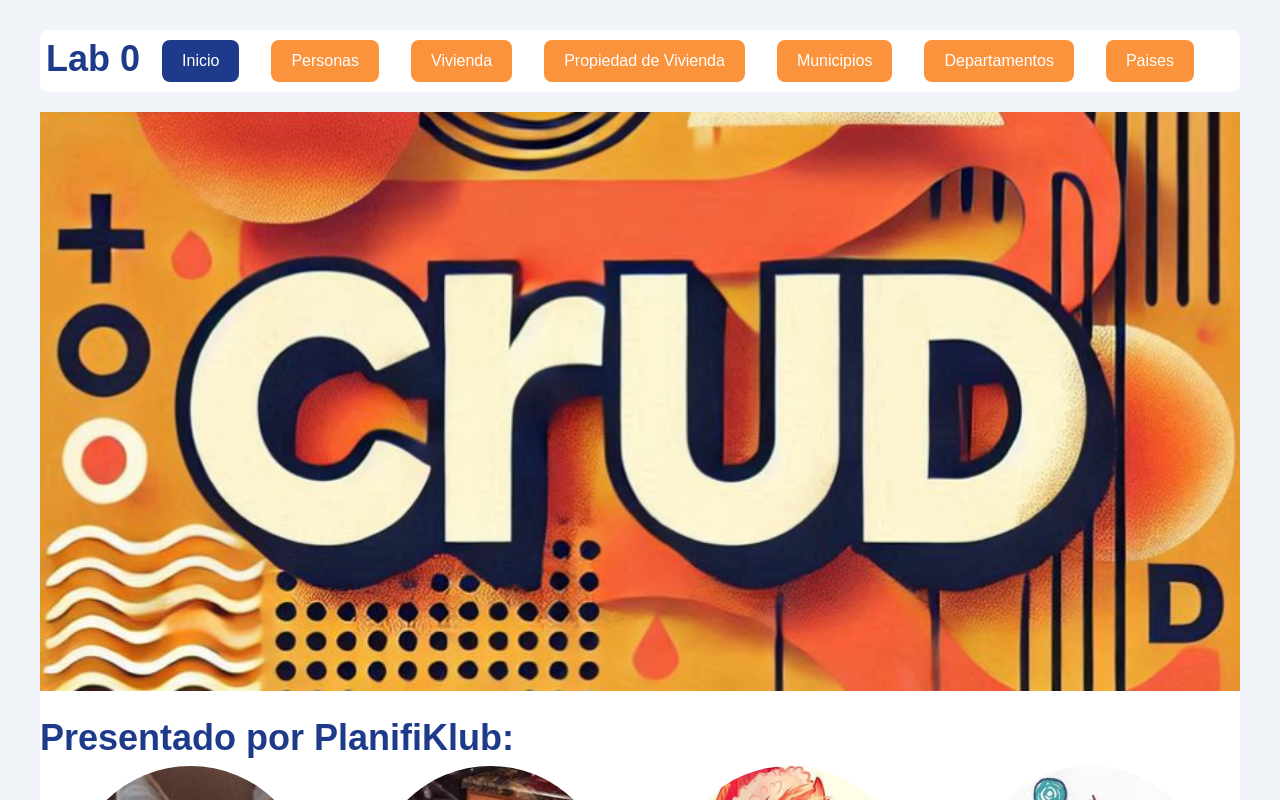
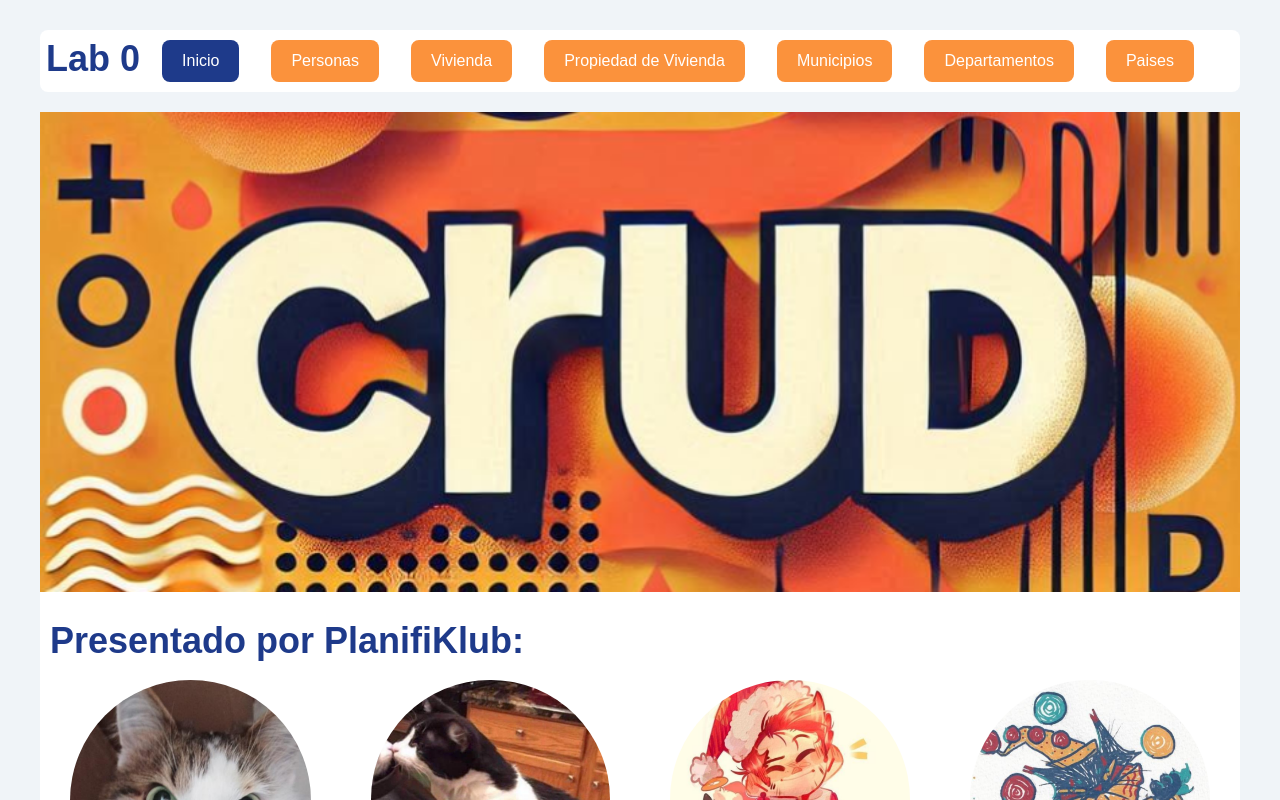
Before and after one commit to luisdiazv/LabZero, a React (Create React App) app: page / in a window 1280 px wide. Shown: the top 800 px of the page. Built offline with nearby package versions, Linux system fonts and the light colour scheme; no server answers.

Commit message:
cambios minimos en el home con front

```diff
--- a/src/Comun.css
+++ b/src/Comun.css
@@ -28,6 +28,19 @@ body {
   border-radius: 8px;
 }
 
+.hero-image {
+  width: 100%;
+  /* Hace que la imagen ocupe todo el ancho de la pantalla */
+  height: 60vh;
+  /* Ajusta la altura de la imagen a un 60% de la altura de la ventana */
+  object-fit: cover;
+  /* Asegura que la imagen cubra todo el espacio, recortándose si es necesario */
+  display: block;
+  /* Elimina cualquier espacio en blanco debajo de la imagen */
+  margin-bottom: 20px;
+  /* Espacio entre la imagen y el contenido debajo */
+}
+
 .home-container {
   width: 100%;
   max-width: 1200px;
@@ -47,7 +60,11 @@ body {
 
 .home-header {
   text-align: start;
-  padding: 10px 0;
+
+  h1 {
+    padding: 0 0 10px 10px;
+  }
+
 }
 
 .list {
--- a/src/Pages/Home.js
+++ b/src/Pages/Home.js
@@ -3,7 +3,11 @@ import React from 'react';
 const Home = () => {
   return (
     <div className="home-container">
-      <img src="/CRUD.png" alt="CRUD" style={{ width: '100%', height: 'auto' }} />
+      <img
+        src="/CRUD.png"
+        alt="CRUD"
+        className="hero-image" // Añadí una clase para poder estilizarla desde el CSS
+      />
       <div className="home-header">
         <h1>Presentado por <b>PlanifiKlub</b>:</h1>
         <ul className="list">
@@ -19,14 +23,11 @@ const Home = () => {
             <img className="person-img" src="/chara.png" alt="CRUD" style={{ width: '80%', height: 'auto' }} />
             <h3><strong>Maria Jose Jara Herrera</strong></h3>
           </div>
-
           <div className='person-container'>
             <img className="person-img" src="/sergio.png" alt="CRUD" style={{ width: '80%', height: 'auto' }} />
             <h3><strong>Sergio Alexander Parada Amarillo</strong></h3>
           </div>
-
         </ul>
-
       </div>
     </div>
   );
```
